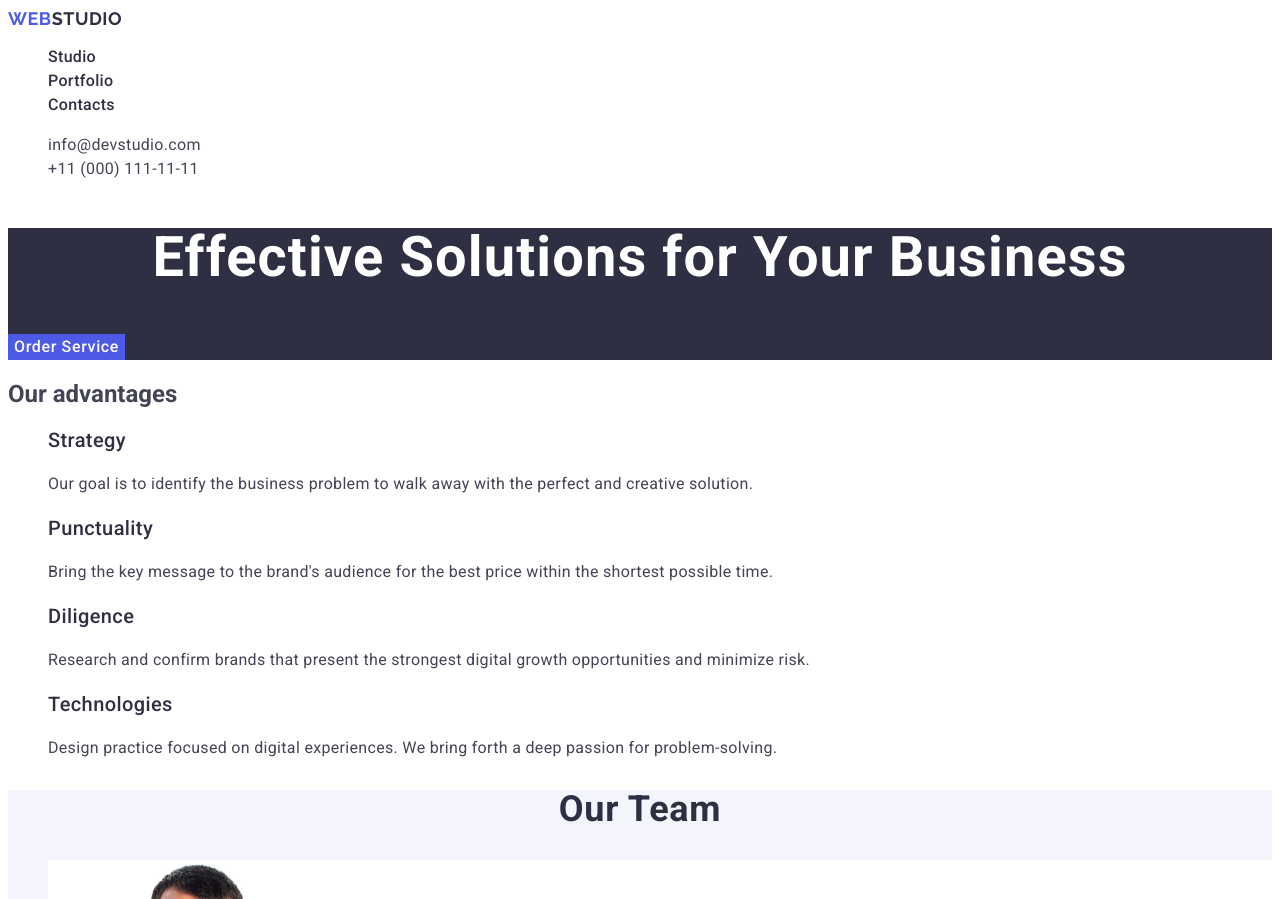
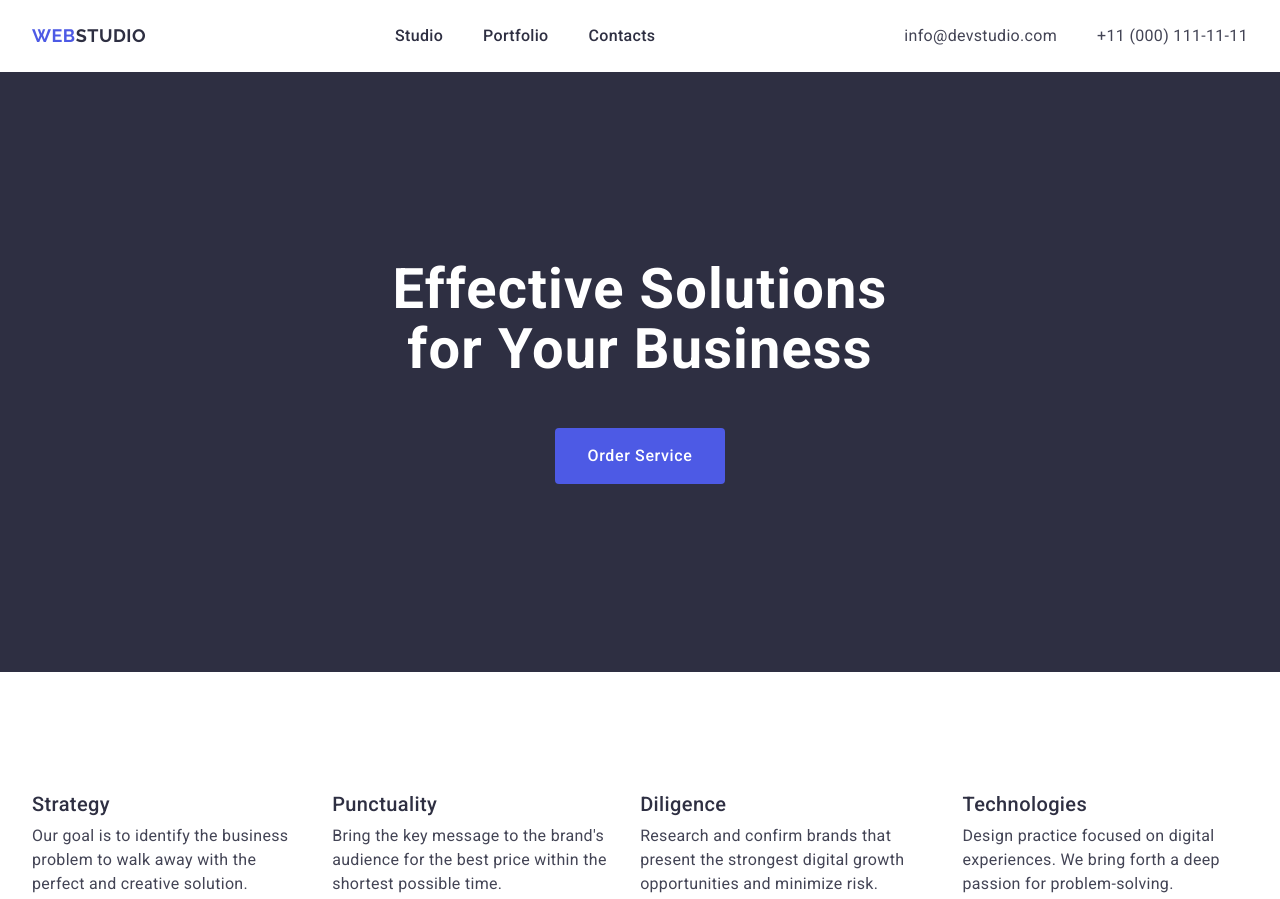
Before and after one commit to Brateiko/goit-markup-hw-03, a plain HTML site: page index.html in a window 1280 px wide. Shown: the top 899 px of the page. Drawn offline with nearby package versions, Linux system fonts and the light colour scheme.

Commit message:
Add new changes

```diff
--- a/css/styles.css
+++ b/css/styles.css
@@ -20,9 +20,48 @@ a{
 
 ul{
     list-style-type: none;
+    margin: 0;
+    padding: 0;
+}
+
+p,
+h1,
+h2,
+h3,
+h4,
+h5,
+h6{
+    margin: 0;
+}
+
+img{
+    display: block;
+    max-width: 100%;
+}
+
+.container{
+    max-width: 1440px;
+    margin: 0 auto;
+    padding: 0 32px;
+}
+
+.header-inner{
+    display: flex;
+    align-items: center;
+    justify-content: space-between;
+    gap: 24px;
+}
+
+.header-nav{
+    display: flex;
+    align-items: center;
+    flex-grow: 1;
+    gap: 24px;
 }
 
 .logo{
+    display: flex;
+    align-items: center;
     font-family: Raleway, sans-serif;
     color: var(--c-logo);
     font-size: 18px;
@@ -34,6 +73,19 @@ ul{
 
 .logo-accent{
     color: var(--c-brand);
+}
+
+.nav-list{
+    padding: 24px 0;
+    display: flex;
+    gap: 40px;
+    flex-grow: 1;
+    justify-content: center;
+}
+
+.header-socials{
+    display: flex;
+    gap: 40px;
 }
 
 .nav-link-one{
@@ -73,19 +125,27 @@ ul{
 }
 
   .hero-section{
+    padding: 188px 0;
     background-color: var(--c-brand);
   }
 
   .hero-title{
+    text-align: center;
+    max-width: 496px;
+    margin: 0 auto;
+    text-align: center;
     color: var(--c-primary-light);
     font-size: 56px;
     font-weight: 700;
     line-height: 1.07;
     letter-spacing: 0.02em;
-    text-align: center;
+    margin-bottom: 48px;
   }
 
 .button{
+    display: flex;
+    align-items: center;
+    justify-content: center;
     font-family: Roboto, sans-serif;
     font-size: 16px;
     color: var(--c-primary-light);
@@ -95,6 +155,9 @@ ul{
     font-weight: 500;
     line-height: 1.5;
     letter-spacing: 0.04em;
+    padding: 16px 32px;
+    border-radius: 4px;
+    margin: 0 auto;
 }
 
 .button:hover{
@@ -108,7 +171,26 @@ ul{
 }
 
 .second-section{
+    padding: 120px 0;
     background-color: var(--c-primary-light);
+}
+
+.visually-hidden{
+    position: absolute;
+    width: 1px;
+    height: 1px;
+    margin: -1px;
+    border: 0;
+    padding: 0;
+    white-space: nowrap;
+    clip-path: inset(100%);
+    clip: rect(0 0 0 0);
+    overflow: hidden;
+}
+
+.second-list{
+    display: flex;
+    gap: 24px;
 }
 
 .information{
@@ -117,6 +199,7 @@ ul{
     font-weight: 500;
     line-height: 1.2;
     letter-spacing: 0.02em;
+    margin-bottom: 8px;
 }
 
 .information-text{
@@ -126,6 +209,7 @@ ul{
 }
 
 .three{
+    padding: 120px 0;
     background-color: var(--c-logo-light)
 }
 
@@ -137,10 +221,17 @@ ul{
     line-height: 1.11;
     letter-spacing: 0.02em;
     text-transform: capitalize;
+    margin-bottom: 72px;
+}
+
+.three-list{
+    display: flex;
+    gap: 24px;
 }
 
 .list{
     background-color: var(--c-primary-light);
+    flex-basis: calc((100% - 72px) / 4);
 }
 
 .name{
@@ -160,7 +251,18 @@ ul{
 }
 
 .four{
+    padding: 120px 0;
     background-color: var(--c-primary-light);
+}
+
+.four-list{
+    display: flex;
+    gap: 24px;
+    flex-wrap: wrap;
+}
+
+.four-item{
+    flex-basis: calc((100% - 48px) / 3);
 }
 
 .action{
@@ -178,6 +280,7 @@ ul{
 }
 
 .finish{
+    padding: 101.5px 0 100px;
     background-color: var(--c-brand);
 }
 
@@ -196,8 +299,10 @@ ul{
 }
 
 .last{
+    margin-top: 17.5px;
     color: var(--c-logo-light);
     font-weight: 400;
     line-height: 1.5;
     letter-spacing: 0.02em;
+    max-width: 264px;
 }
--- a/index.html
+++ b/index.html
@@ -7,13 +7,16 @@
         <link rel="preconnect" href="https://fonts.googleapis.com">
         <link rel="preconnect" href="https://fonts.gstatic.com" crossorigin>
         <link href="https://fonts.googleapis.com/css2?family=Raleway:wght@700&family=Roboto:wght@400;500;700&display=swap" rel="stylesheet">
+        <link rel="stylesheet" href="https://cdnjs.cloudflare.com/ajax/libs/modern-normalize/2.0.0/modern-normalize.min.css">
         <link rel="stylesheet" href="./css/styles.css">
     </head>
     <body>
         <header>
-            <nav>
+            <div class="container">
+                <div class="header-inner">
+                    <nav class="header-nav">
                         <a class="logo" href="./index.html">Web<span class="logo-accent">Studio</span></a>
-                <ul>
+                        <ul class="nav-list">
                             <li>
                                 <a class="nav-link-one" href="./index.html">Studio</a>
                             </li>
@@ -26,7 +29,7 @@
                         </ul>
                     </nav>
                     <address class="info-page">
-                <ul>
+                        <ul class="header-socials">
                             <li>
                                 <a class="info" href="mailto:info@devstudio.com">info@devstudio.com</a>
                             </li>
@@ -35,18 +38,23 @@
                             </li>
                         </ul>
                     </address>
+                </div>
+            </div>
         </header>
         <main>
             <section class="hero-section">
+                <div class="container">
                     <h1 class="hero-title">
                         Effective Solutions
                         for Your Business
                     </h1>
                     <button class="button" type="button">Order Service</button>
+                </div>
             </section>
             <section class="second-section">
+                <div class="container">
                     <h2 class="visually-hidden">Our advantages</h2>
-                <ul>
+                    <ul class="second-list">
                         <li>
                             <h3 class="information">Strategy</h3>
                             <p class="information-text">
@@ -73,10 +81,12 @@
                             </p>
                         </li>
                     </ul>
+                </div>
             </section>
             <section class="three">
+                <div class="container">
                     <h2 class="second-title">Our Team</h2>
-                <ul>
+                    <ul class="three-list">
                         <li class="list">
                             <img src="./images/mark.jpg" alt="Boy" width="264">
                             <h3 class="name">Mark Guerrero</h3>
@@ -98,48 +108,53 @@
                             <p class="work-name">UI Designer</p>
                         </li>
                     </ul>
+                </div>
             </section>
             <section class="four">
+                <div class="container">
                     <h2 class="second-title">Our Portfolio</h2>
-                <ul>
-                    <li>
+                    <ul class="four-list">
+                        <li class="four-item">
                             <img src="./images/banking.jpg" alt="Banking App" width="360">
                             <h3 class="action">Banking App</h3>
                             <p class="work">App</p>
                         </li>
-                    <li>
+                        <li class="four-item">
                             <img src="./images/cashless.jpg" alt="Cachless Payment" width="360">
                             <h3 class="action">Cashless Payment</h3>
                             <p class="work">Marketing</p>
                         </li>
-                    <li>
+                        <li class="four-item">
                             <img src="./images/meditation.jpg" alt="Meditation App" width="360">
                             <h3 class="action">Meditation App</h3>
                             <p class="work">App</p>
                         </li>
-                    <li>
+                        <li class="four-item">
                             <img src="./images/taxi.jpg" alt="Taxi Service" width="360">
                             <h3 class="action">Taxi Service</h3>
                             <p class="work">Marketing</p>
                         </li>
-                    <li>
+                        <li class="four-item">
                             <img src="./images/screen.jpg" alt="Screen Illustration" width="360">
                             <h3 class="action">Screen Illustrations</h3>
                             <p class="work">Design</p>
                         </li>
-                    <li>
+                        <li class="four-item">
                             <img src="./images/oneline.jpg" alt="Oneline Courses" width="360">
                             <h3 class="action">Online Courses</h3>
                             <p class="work">Marketing</p>
                         </li>
                     </ul>
+                </div>
             </section>
         </main>
         <footer class="finish">
+            <div class="container">
                 <a class="logo-last" href="./index.html">Web <span class="logo-color">Studio</span></a>
                 <p class="last">
                     Increase the flow of customers and sales for your business with digital marketing & growth solutions.
                 </p>
+            </div>
         </footer>
     </body>
 </html>
```
Lines whose indentation alone changed are shown as unchanged.
